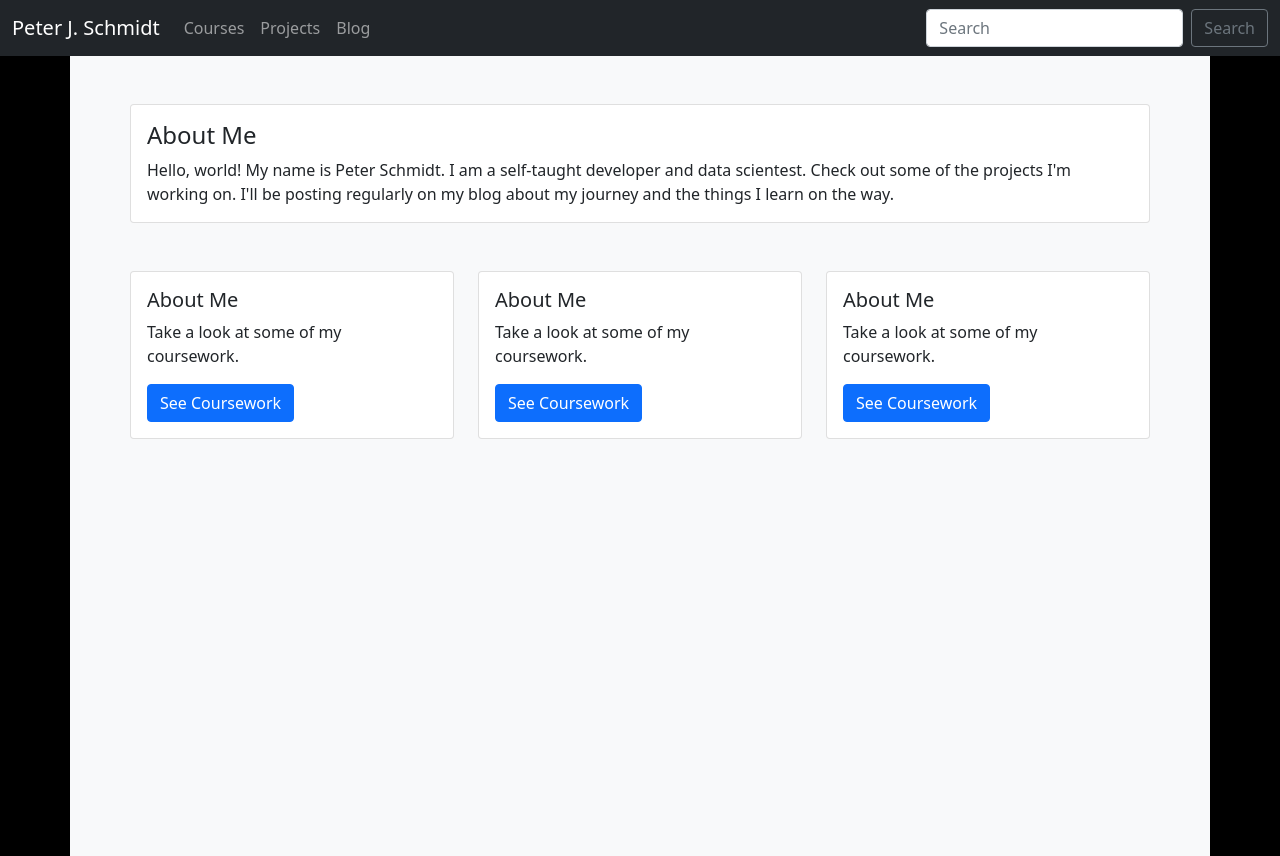
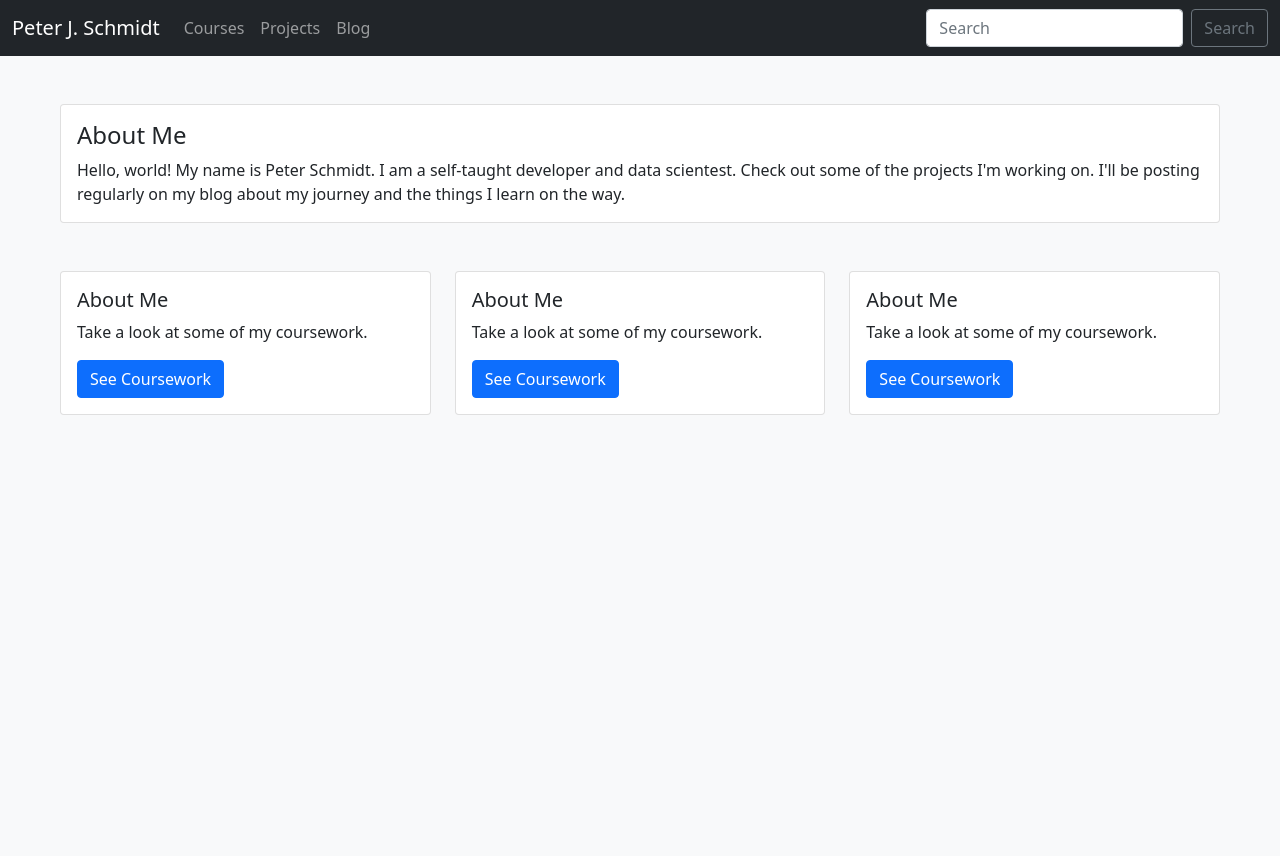
Before and after one commit to peter-j-schmidt/portfolio_website, a Flask app: page / in a window 1280 px wide. Shown: the part 800-1656 px from the top of the page. Run offline with Flask 2, Linux system fonts and the light colour scheme.

Commit message:
Added -fluid marker to container class.

```diff
--- a/templates/index.html
+++ b/templates/index.html
@@ -47,7 +47,7 @@
             </div>
         </nav>
 
-        <div class="container bg-light vh-100">
+        <div class="container-fluid bg-light vh-100">
 
             <!-- About Me section -->
             <div class="row px-5 pt-5 pb-5">
```
